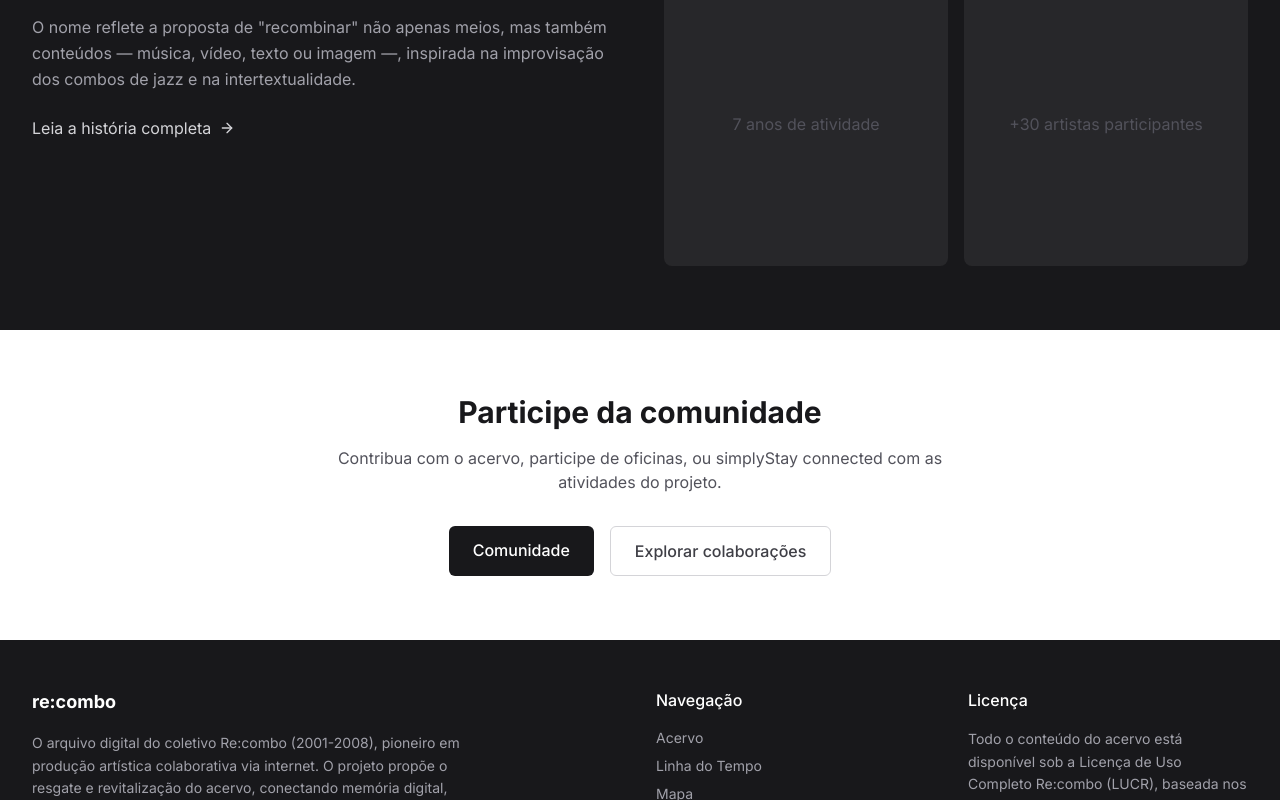
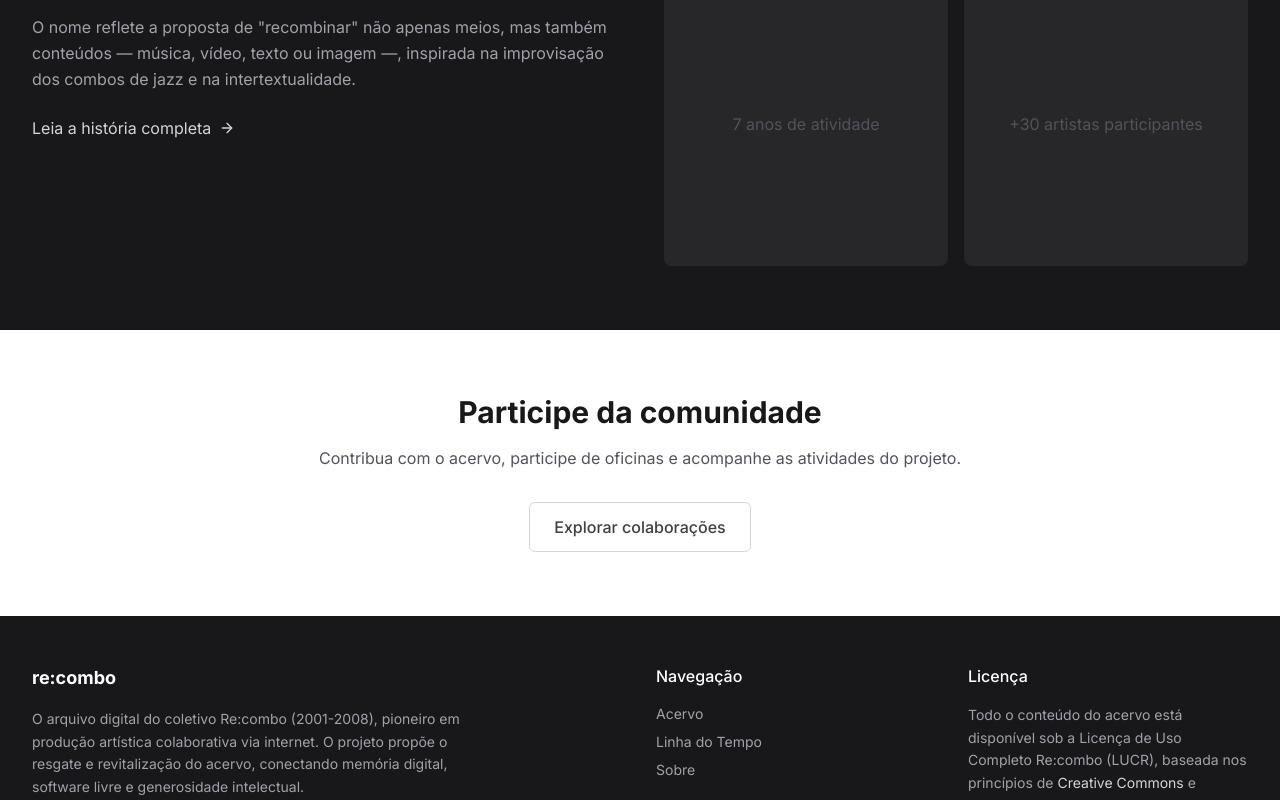
Before and after one commit to hdmabuse/recombo-web, a Next.js app: page / in a window 1280 px wide. Shown: the part 2000-2800 px from the top of the page. Built offline with nearby package versions, Linux system fonts and the light colour scheme.

Commit message:
fix: remove do menu os links 404 (Mapa, Rede, Comunidade)
- header e footer deixam de apontar para paginas inexistentes
- CTA da home que ia para /comunidade removido; texto corrigido

```diff
--- a/src/app/page.tsx
+++ b/src/app/page.tsx
@@ -217,16 +217,9 @@ export default function Home() {
         <div className="mx-auto max-w-7xl px-4 text-center sm:px-6 lg:px-8">
           <h2 className="mb-4 text-3xl font-bold text-zinc-900">Participe da comunidade</h2>
           <p className="mx-auto mb-8 max-w-2xl text-zinc-600">
-            Contribua com o acervo, participe de oficinas, ou simplyStay connected com as atividades
-            do projeto.
+            Contribua com o acervo, participe de oficinas e acompanhe as atividades do projeto.
           </p>
           <div className="flex justify-center gap-4">
-            <Link
-              href="/comunidade"
-              className="rounded-md bg-zinc-900 px-6 py-3 font-medium text-white transition-colors hover:bg-zinc-800"
-            >
-              Comunidade
-            </Link>
             <Link
               href="/arquivo?tag=colaboração"
               className="rounded-md border border-zinc-300 px-6 py-3 font-medium text-zinc-700 transition-colors hover:bg-zinc-50"
--- a/src/components/layout/Footer.tsx
+++ b/src/components/layout/Footer.tsx
@@ -46,16 +46,6 @@ export function Footer() {
               <li>
                 <Link href="/timeline" className="transition-colors hover:text-white">
                   Linha do Tempo
-                </Link>
-              </li>
-              <li>
-                <Link href="/mapa" className="transition-colors hover:text-white">
-                  Mapa
-                </Link>
-              </li>
-              <li>
-                <Link href="/rede" className="transition-colors hover:text-white">
-                  Rede
                 </Link>
               </li>
               <li>
--- a/src/components/layout/Header.tsx
+++ b/src/components/layout/Header.tsx
@@ -9,10 +9,7 @@ const NAV_ITEMS = [
   { label: "Acervo", href: "/arquivo" },
   { label: "Capturas", href: "/arquivo/capturas" },
   { label: "Linha do Tempo", href: "/timeline" },
-  { label: "Mapa", href: "/mapa" },
-  { label: "Rede", href: "/rede" },
   { label: "Sobre", href: "/sobre" },
-  { label: "Comunidade", href: "/comunidade" },
 ];
 
 const FEATURED_TAGS = [
```
